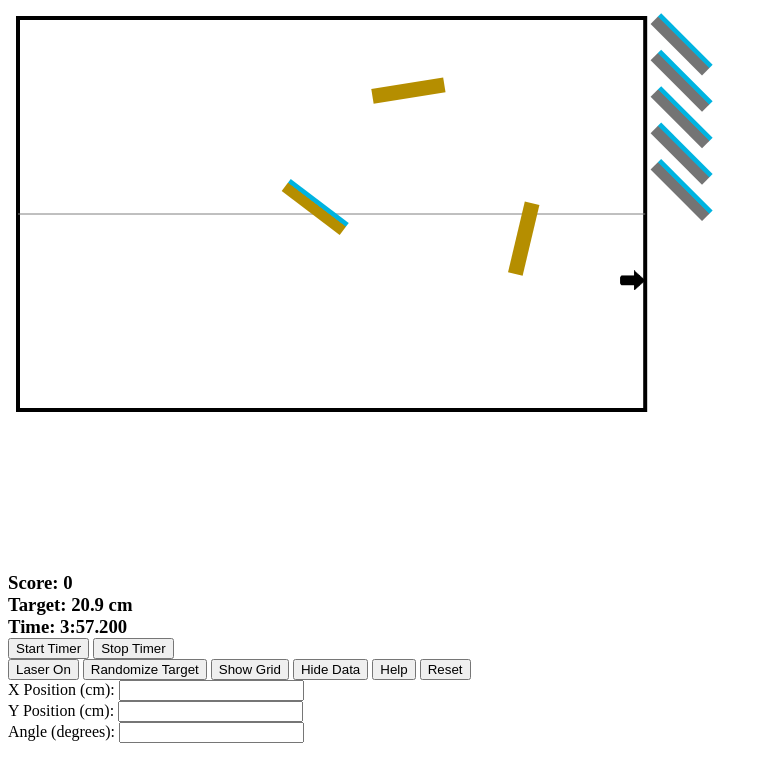
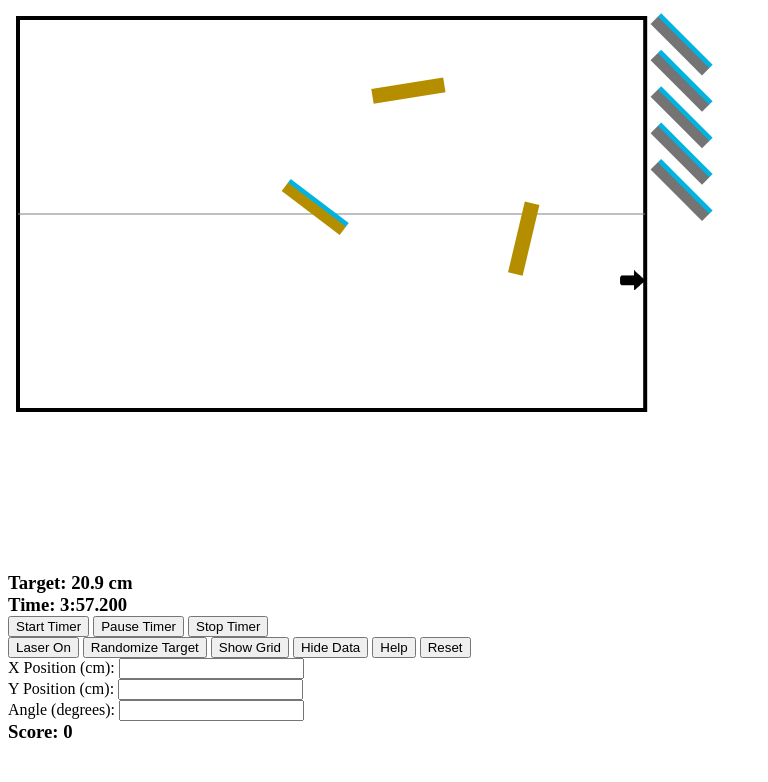
Before and after one commit to not-very-cool/spell-lazer, a plain HTML site: page index.html in a window 1280 px wide. Both pictures are taken after a click on the button "Start Timer". Shown: the whole page, without its empty margins (0-768 px from the left). Drawn offline with Linux system fonts and the light colour scheme.

Commit message:
finalize timer

```diff
--- a/index.html
+++ b/index.html
@@ -6,10 +6,10 @@
 		<title>Laser Shoot Simulator</title>
 	</head>
 	<body onload="startGame()">
-		<h3 id = "score">Score: 0</h3>
 		<h3 id = "target">Target: 0 cm</h3>
 		<h3 id = "timer">Time: 4:00.000</h3>
 		<input type="button" value="Start Timer" id="startTimer" onclick="startTimer()">
+		<input type="button" value="Pause Timer" id="pauseTimer" onclick="pauseTimer()">
 		<input type="button" value="Stop Timer" id="stopTimer" onclick="stopTimer()"><br>
 		<input type="button" value="Laser On" id="switch" onclick="laserOnOff()">
 		<input type="button" value="Randomize Target" id="randomize" onclick="pointer.randomize()">
@@ -20,5 +20,6 @@
 		X Position (cm): <input type="text" id="xPos" onfocusout="textOut()" onfocusin="textIn()" onclick="this.select()"><br>
 		Y Position (cm): <input type="text" id="yPos" onfocusout="textOut()" onfocusin="textIn()" onclick="this.select()"><br>
 		Angle (degrees): <input type="text" id="angle" onfocusout="textOut()" onfocusin="textIn()" onclick="this.select()"><br>
+		<h3 id = "score">Score: 0</h3>
 	</body>
 </html>
--- a/script.js
+++ b/script.js
@@ -64,6 +64,7 @@ function startGame(){
     	}
 	});
 
+	stopTimer();
 	myGameArea.start();
 
 	let theta;
@@ -706,25 +707,39 @@ function updateGameArea() {
 }
 
 var interval = false;
+var paused = false;
+var time;
+var start;
 
 function startTimer() {
 	if (!interval) {
-		var start = Date.now();
+		start = paused ? Date.now() - time : Date.now();
 		interval = setInterval(function() {
-			var time = start-Date.now()+240000;
+			time = start-Date.now()+240000;
 			if (time > 0) {
 				timer.innerHTML = "Time: "+String(Math.floor(time/60000))+":"+(time/1000%60).toFixed(3).padStart(6, "0")
 			} else {
 				clearInterval(interval);
 				interval = null;
 			}
-		},1)
+		},1);
+	}
+}
+
+function pauseTimer() {
+	if (interval) {
+		time = Date.now()-start;
+		paused = true;
+		clearInterval(interval);
+		interval = null;
 	}
 }
 
 function stopTimer() {
-	if (interval) {
+	if (interval || paused) {
 		clearInterval(interval);
 		interval = null;
+		timer.innerHTML = "Time: 4:00.000";
+		paused = false;
 	}
 }
```
